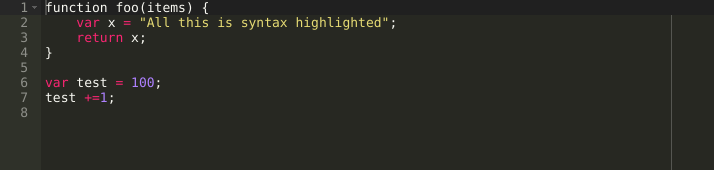
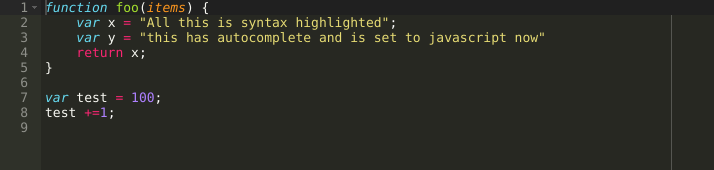
Before and after one commit to RafaelRiosAsh/RafaelRios, a website: page turing.html in a window 1280 px wide. Shown: the top 170 px of the page, without its empty margins (0-714 px from the left). Drawn offline with Linux system fonts and the light colour scheme.

Commit message:
forgot to change langugage back to js in turing page

```diff
--- a/turing.html
+++ b/turing.html
@@ -17,6 +17,7 @@
 <div id="testcapsule">
 <div id="editor">function foo(items) {
     var x = "All this is syntax highlighted";
+    var y = "this has autocomplete and is set to javascript now"
     return x;
 }
 
@@ -30,7 +31,7 @@ test +=1;
     ace.require("ace/ext/language_tools");
     var editor = ace.edit("editor");
     editor.setTheme("ace/theme/monokai");
-    editor.session.setMode("ace/mode/java");
+    editor.session.setMode("ace/mode/javascript");
     editor.setOptions({
         fontSize: 13,
         enableBasicAutocompletion: true,
```
